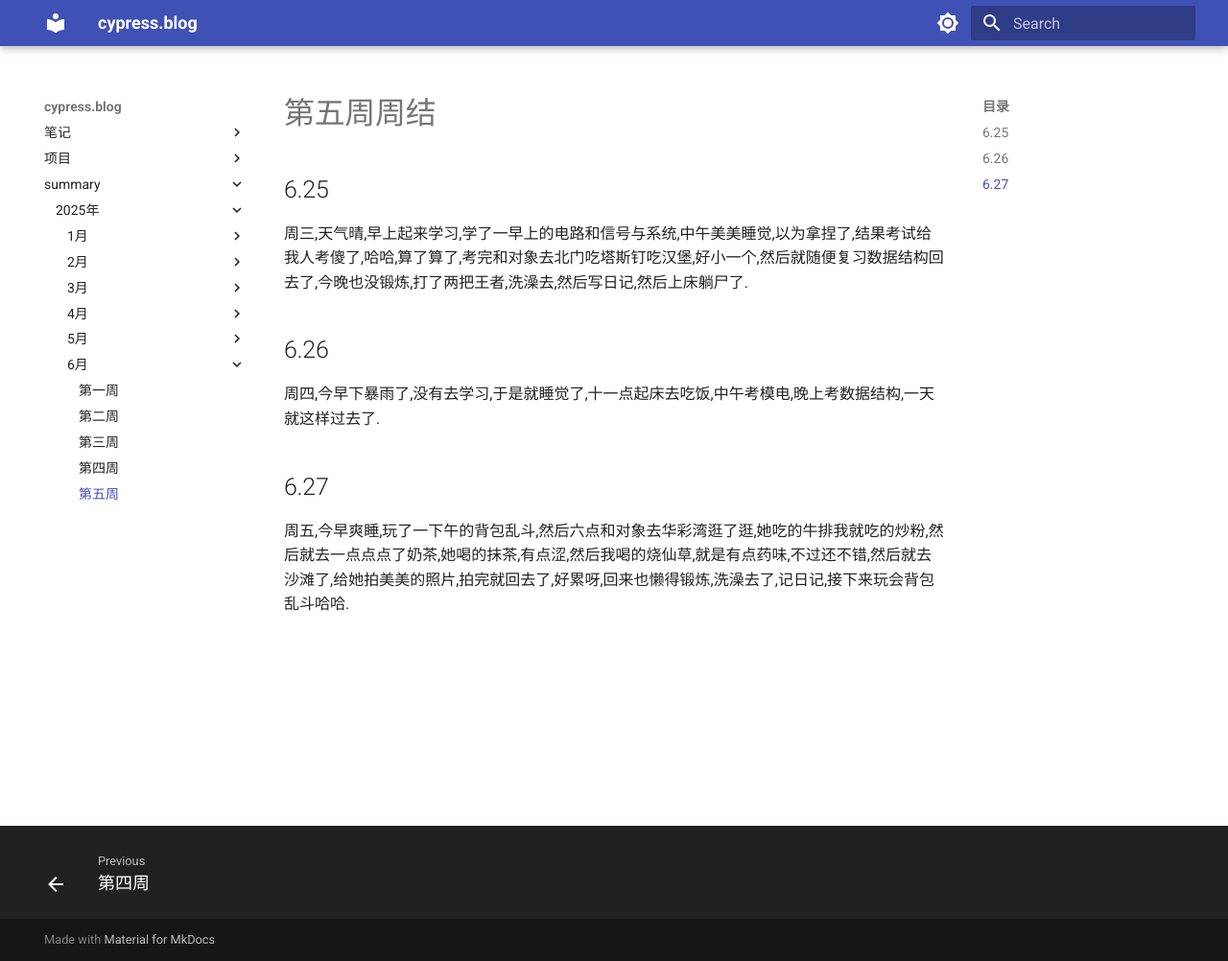
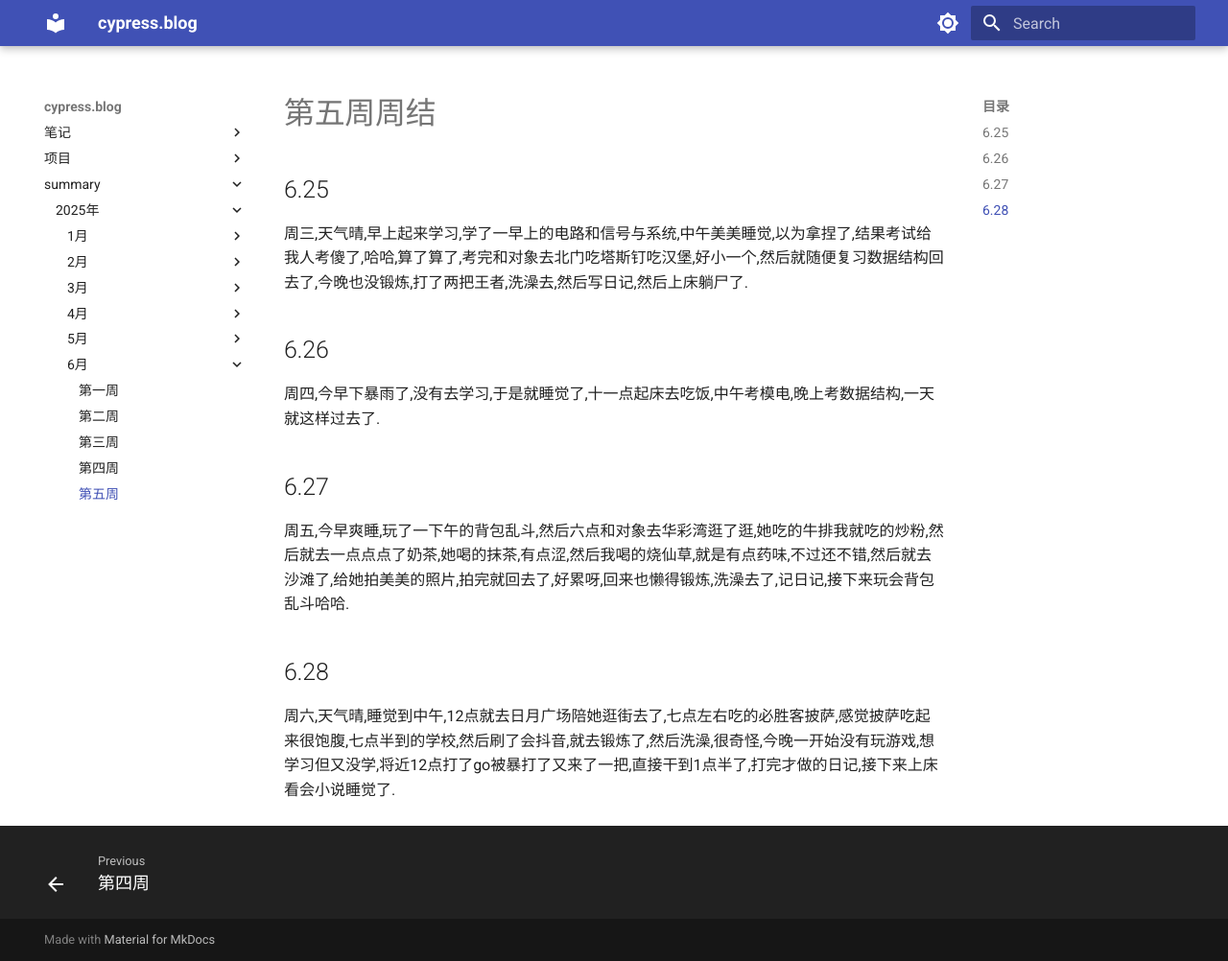
Before and after one commit to cyprer/blog0, an MkDocs documentation site: the page built from docs/summary/25year/6month/5week.md, in a window 1280 px wide and 1002 px high. Shown: the whole window at 96% size. Built offline with MkDocs 1.6.1 and Material for MkDocs 9.7.7, drawn with Linux system fonts in a browser that asks for light colours.

Commit message:
docs: 更新25年第6月第5周的个人总结文档
添加6月28日的日记内容，记录当天的活动和感受

```diff
--- a/docs/summary/25year/6month/5week.md
+++ b/docs/summary/25year/6month/5week.md
@@ -8,3 +8,6 @@
 
 ## 6.27
   周五,今早爽睡,玩了一下午的背包乱斗,然后六点和对象去华彩湾逛了逛,她吃的牛排我就吃的炒粉,然后就去一点点点了奶茶,她喝的抹茶,有点涩,然后我喝的烧仙草,就是有点药味,不过还不错,然后就去沙滩了,给她拍美美的照片,拍完就回去了,好累呀,回来也懒得锻炼,洗澡去了,记日记,接下来玩会背包乱斗哈哈.
+
+## 6.28
+  周六,天气晴,睡觉到中午,12点就去日月广场陪她逛街去了,七点左右吃的必胜客披萨,感觉披萨吃起来很饱腹,七点半到的学校,然后刷了会抖音,就去锻炼了,然后洗澡,很奇怪,今晚一开始没有玩游戏,想学习但又没学,将近12点打了go被暴打了又来了一把,直接干到1点半了,打完才做的日记,接下来上床看会小说睡觉了.
```
